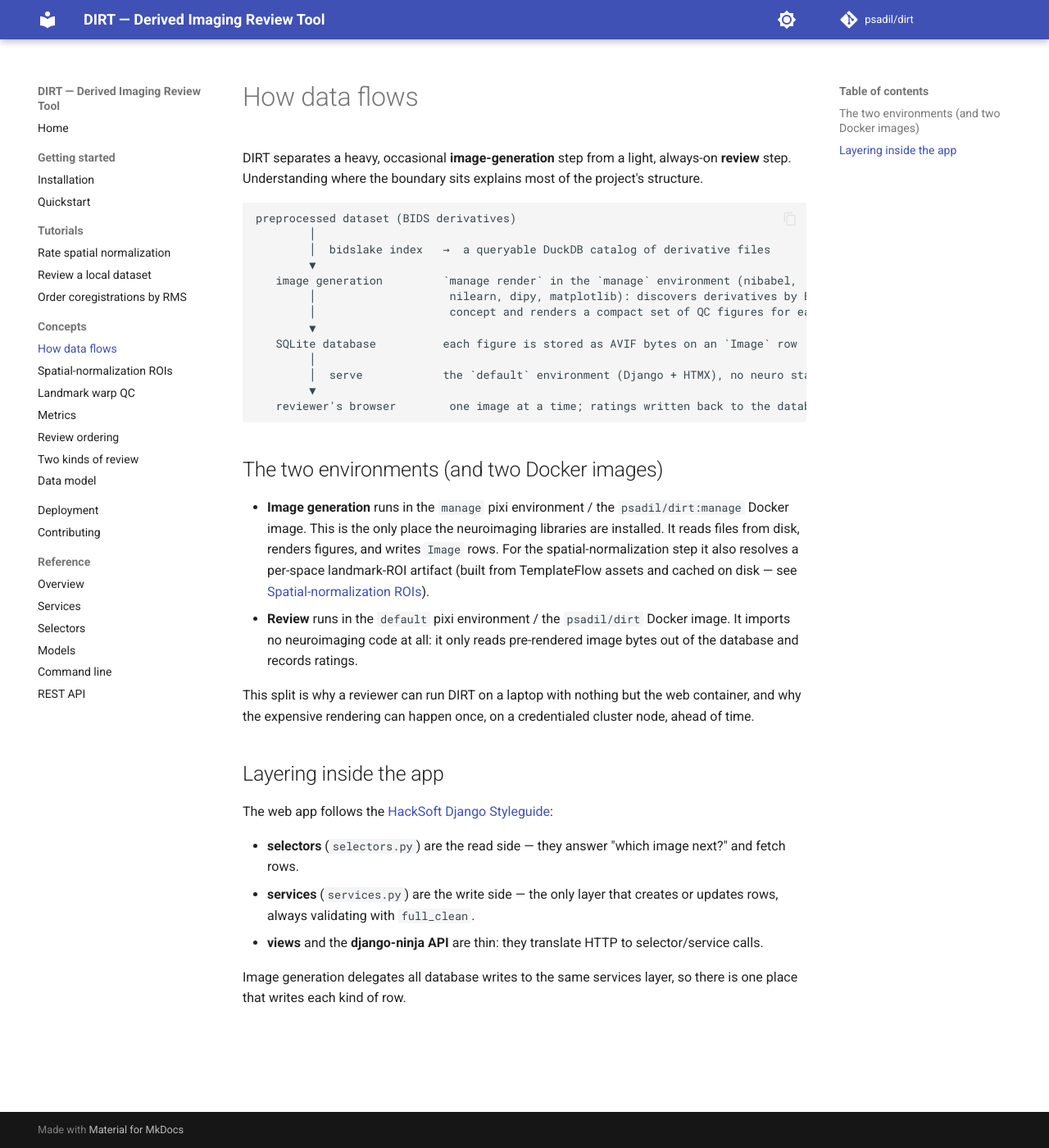
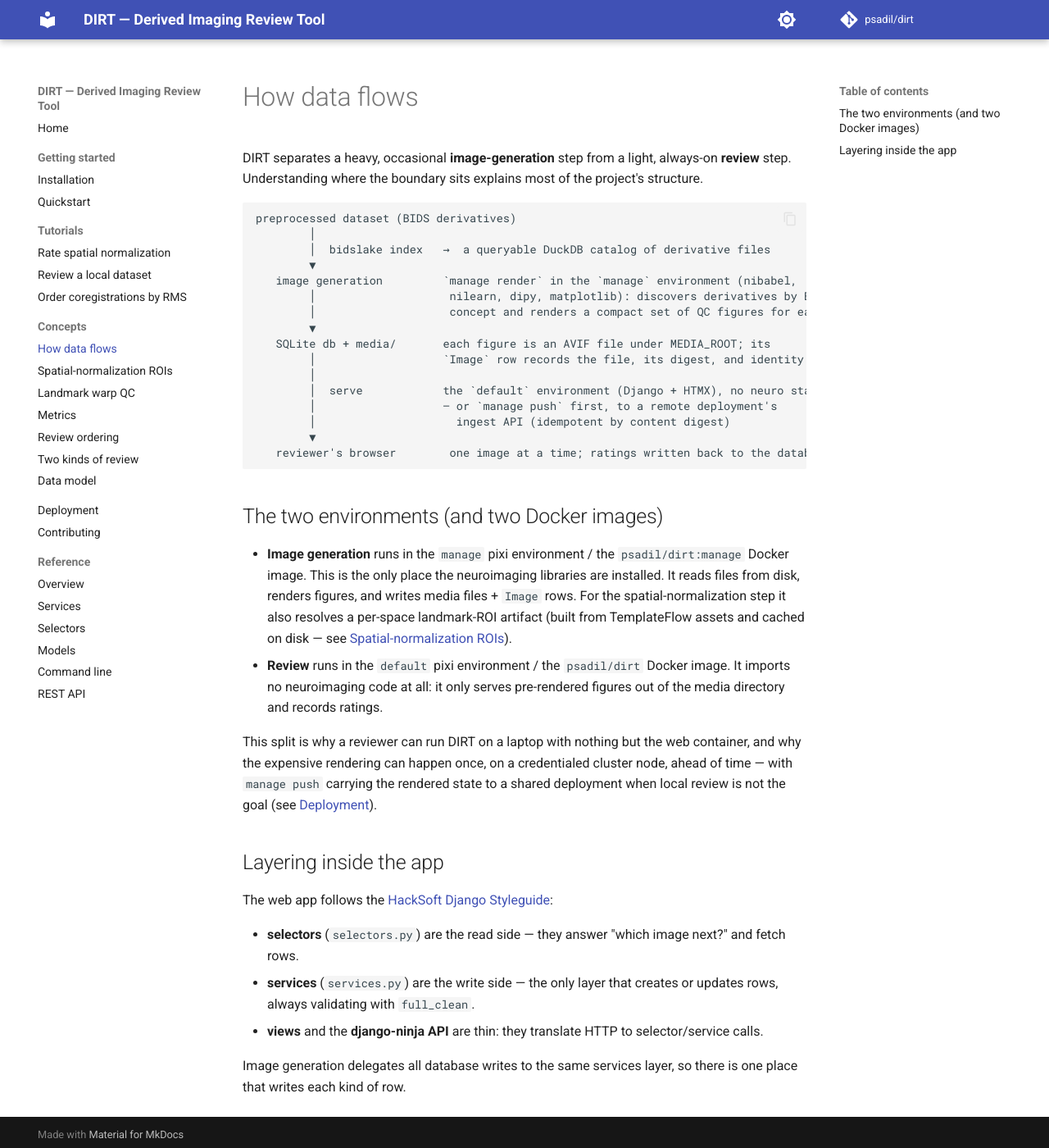
Before and after one commit to psadil/qcapp, an MkDocs documentation site: the page built from docs/concepts/data-flow.md, in a window 1280 px wide and 1400 px high. Shown: the whole window at 82% size. Built offline with MkDocs 1.6.1 and Material for MkDocs 9.7.7, drawn with Linux system fonts in a browser that asks for light colours; comment, search, counter and statistics services are not loaded.

Commit message:
docs: update data-flow, data-model and tutorials for media storage
Co-Authored-By: Claude Fable 5 <noreply@anthropic.com>

````diff
--- a/docs/concepts/data-flow.md
+++ b/docs/concepts/data-flow.md
@@ -13,9 +13,12 @@ preprocessed dataset (BIDS derivatives)
         │                    nilearn, dipy, matplotlib): discovers derivatives by BIDS
         │                    concept and renders a compact set of QC figures for each
         ▼
-   SQLite database          each figure is stored as AVIF bytes on an `Image` row
+   SQLite db + media/       each figure is an AVIF file under MEDIA_ROOT; its
+        │                   `Image` row records the file, its digest, and identity
         │
         │  serve            the `default` environment (Django + HTMX), no neuro stack
+        │                   — or `manage push` first, to a remote deployment's
+        │                     ingest API (idempotent by content digest)
         ▼
    reviewer's browser        one image at a time; ratings written back to the database
 ```
@@ -24,16 +27,18 @@ preprocessed dataset (BIDS derivatives)
 
 - **Image generation** runs in the `manage` pixi environment / the `psadil/dirt:manage`
   Docker image. This is the only place the neuroimaging libraries are installed. It reads
-  files from disk, renders figures, and writes `Image` rows. For the spatial-normalization
-  step it also resolves a per-space landmark-ROI artifact (built from TemplateFlow assets
-  and cached on disk — see [Spatial-normalization ROIs](spatial-normalization-rois.md)).
+  files from disk, renders figures, and writes media files + `Image` rows. For the
+  spatial-normalization step it also resolves a per-space landmark-ROI artifact (built
+  from TemplateFlow assets and cached on disk — see
+  [Spatial-normalization ROIs](spatial-normalization-rois.md)).
 - **Review** runs in the `default` pixi environment / the `psadil/dirt` Docker image. It
-  imports no neuroimaging code at all: it only reads pre-rendered image bytes out of the
-  database and records ratings.
+  imports no neuroimaging code at all: it only serves pre-rendered figures out of the
+  media directory and records ratings.
 
 This split is why a reviewer can run DIRT on a laptop with nothing but the web container,
 and why the expensive rendering can happen once, on a credentialed cluster node, ahead of
-time.
+time — with `manage push` carrying the rendered state to a shared deployment when local
+review is not the goal (see [Deployment](../deployment.md)).
 
 ## Layering inside the app
 
````
Also changed, not shown: README.md (+23 -15 lines), docs/concepts/data-model.md (+13 -6 lines), docs/getting-started/installation.md (+1 -1 lines), docs/getting-started/quickstart.md (+1 -1 lines), docs/tutorials/review-local-dataset.md (+13 -5 lines).
